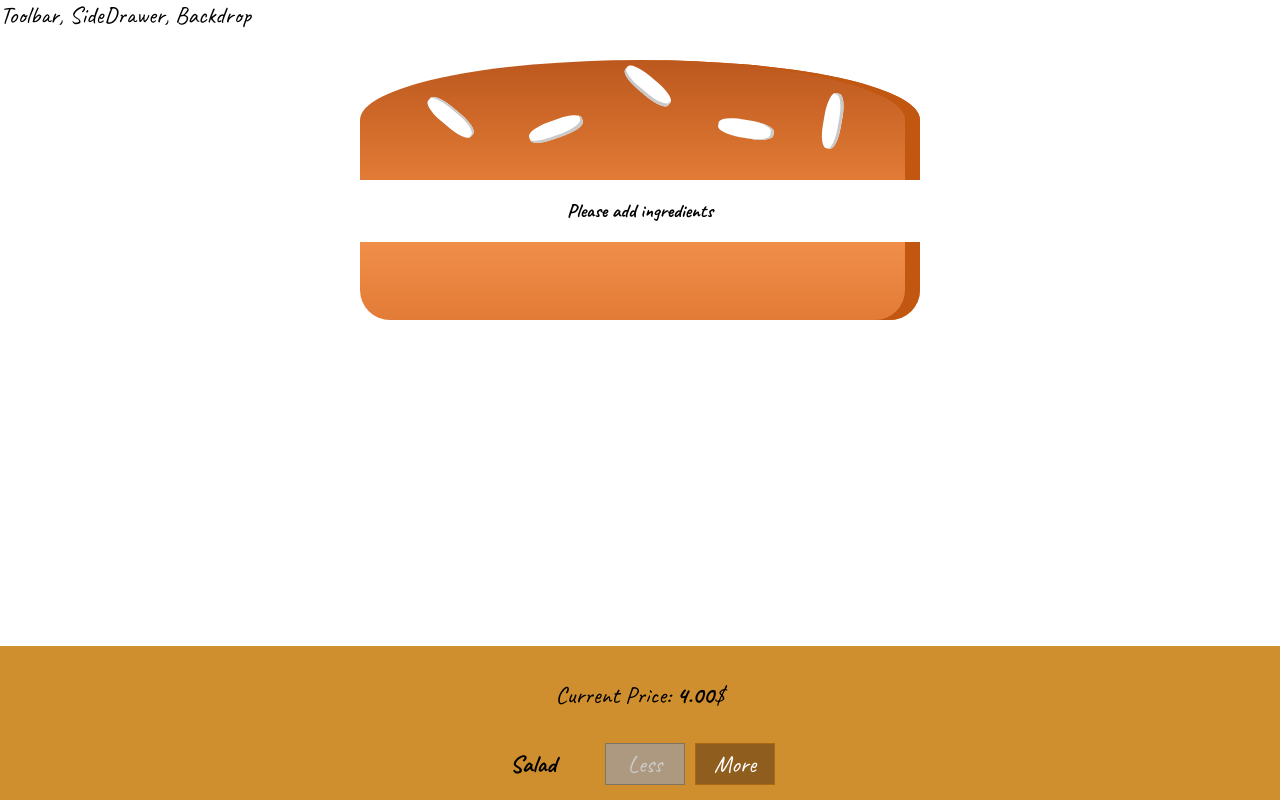
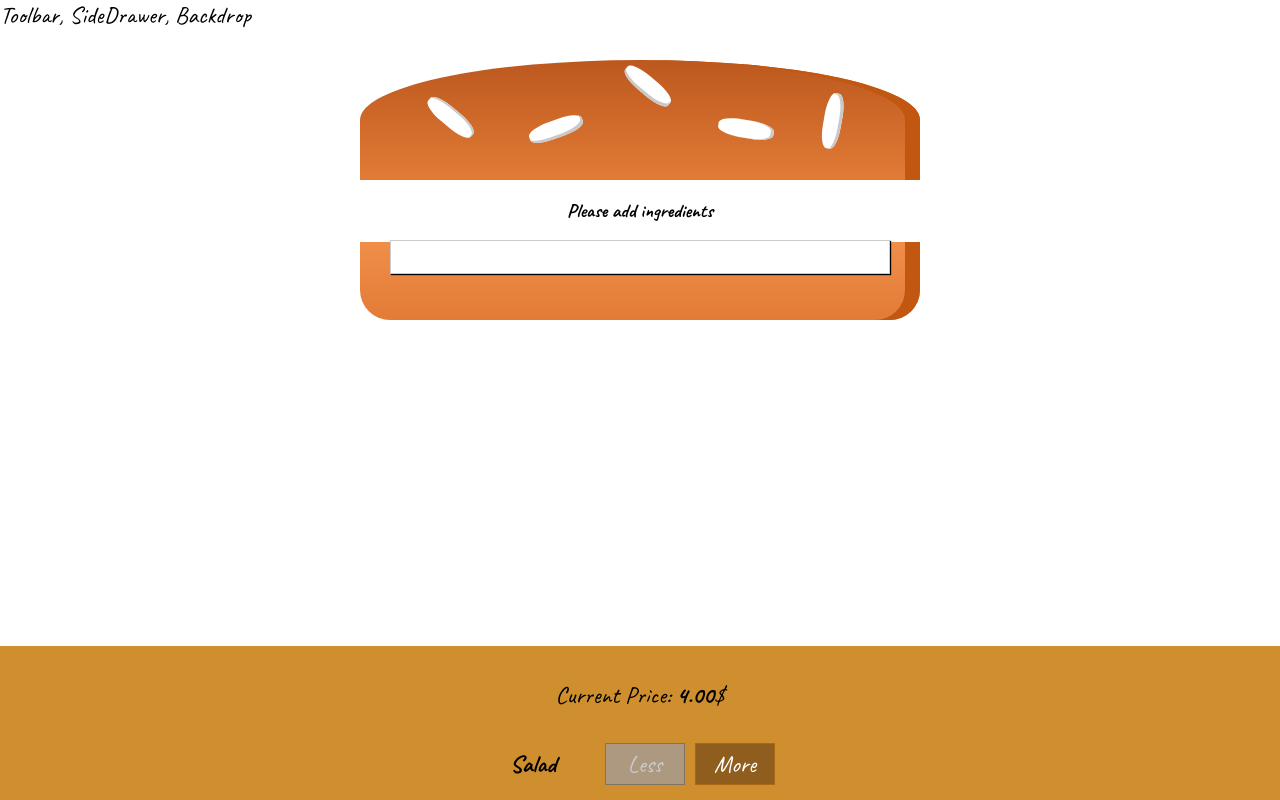
Before and after one commit to DawidSzpener/Burger, a React app: page / in a window 1280 px wide. Shown: the top 800 px of the page. Built offline with nearby package versions, Linux system fonts and the light colour scheme; a web font is replaced by a local one.

Commit message:
feat: added modal component

```diff
--- /dev/null
+++ b/src/components/UI/Modal/Modal.css
@@ -0,0 +1,20 @@
+.Modal {
+  position: fixed;
+  z-index: 500;
+  background-color: white;
+  width: 70%;
+  border: 1px solid #ccc;
+  box-shadow: 1px 1px 1px black;
+  padding: 16px;
+  left: 15%;
+  top: 30%;
+  box-sizing: border-box;
+  transition: all 0.3s ease-out;
+}
+
+@media (min-width: 600px) {
+  .Modal {
+      width: 500px;
+      left: calc(50% - 250px);
+  }
+}
--- /dev/null
+++ b/src/components/UI/Modal/Modal.js
@@ -0,0 +1,10 @@
+import React from 'react'
+import classes from './Modal.css'
+
+const modal = (props) => (
+  <div className={classes.Modal}>
+    {props.chidlren}
+  </div>
+)
+
+export default modal
--- a/src/containers/BurgerBuilder/BurgerBuilder.js
+++ b/src/containers/BurgerBuilder/BurgerBuilder.js
@@ -2,6 +2,7 @@
 import Aux from '../../hoc/Aux'
 import Burger from '../../components/Burger/Burger'
 import BuildControls from '../../components/Burger/BuildControls/BuildControls'
+import Modal from '../../components/UI/Modal/Modal'
 
 const INGREDIENT_PRICES = {
   salad: 0.5,
@@ -32,7 +33,6 @@
       return sum + el
     }, 0)
     this.setState({ purchaseable: sum > 0})
-
   }
 
   addIngredientHandler = (type) => {
@@ -77,6 +77,7 @@
     }
     return (
       <Aux>
+        <Modal />
         <div>
           <Burger ingredients={this.state.ingredients}/>
         </div>
```
Also changed, not shown: src/components/UI/Backdrop/Backdrop.js (added).
